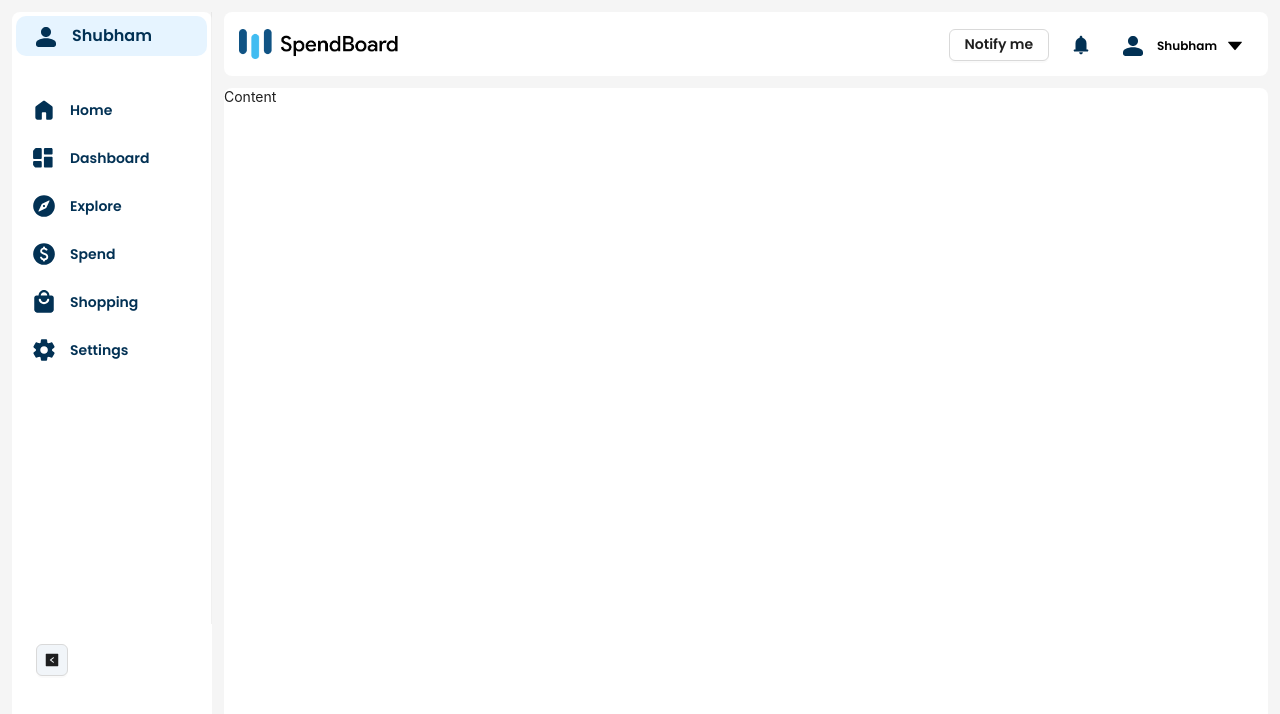
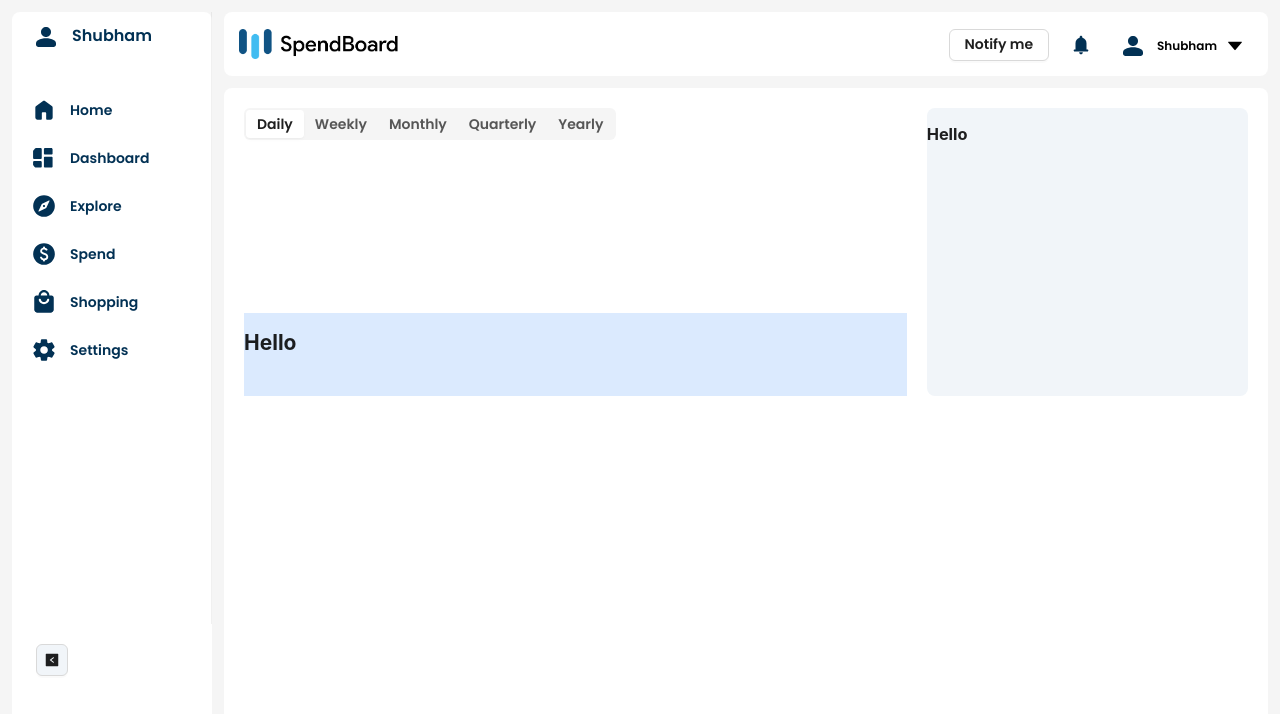
Before and after one commit to shubshinde1/spendboard, a React (Create React App) app: page /Explore in a window 1280 px wide. Shown: the top 714 px of the page. Built offline with nearby package versions, Linux system fonts and the light colour scheme.

Commit message:
router added

```diff
--- a/package.json
+++ b/package.json
@@ -3,14 +3,18 @@
   "version": "0.1.0",
   "private": true,
   "dependencies": {
+    "@antv/g2plot": "^2.4.31",
     "@testing-library/jest-dom": "^5.17.0",
     "@testing-library/react": "^13.4.0",
     "@testing-library/user-event": "^13.5.0",
     "antd": "^5.9.4",
     "autoprefixer": "^10.4.16",
+    "chart.js": "^4.4.0",
     "postcss": "^8.4.31",
     "react": "^18.2.0",
+    "react-chartjs-2": "^5.2.0",
     "react-dom": "^18.2.0",
+    "react-router-dom": "^6.16.0",
     "react-scripts": "^5.0.1",
     "tailwindcss": "^3.3.3",
     "web-vitals": "^2.1.4"
--- a/src/App.js
+++ b/src/App.js
@@ -1,15 +1,16 @@
-import { useState, useEffect } from 'react';
 import React from 'react';
 import './App.css';
-import { Avatar, Layout, Space, Menu } from 'antd';
+import { useState, useEffect } from 'react';
+import { Avatar, Layout, Space, Menu, } from 'antd';
 import {
-  SettingFilled,
   CaretDownFilled,
-  UserOutlined,
   RightSquareFilled,
   LeftSquareFilled
 } from '@ant-design/icons';
-import { notification, Dropdown, Typography, Button, Badge } from 'antd';
+import { notification, Dropdown, Typography, Button, Segmented, } from 'antd';
+import { useNavigate } from 'react-router-dom';
+// import items from 'antd/es/list/Item';
+
 
 const { Header, Sider, Content } = Layout;
 
@@ -39,7 +40,11 @@ const items = [
 
 
 
+
+
+
 function App() {
+
   const [collapsed, setCollapsed] = useState(window.innerWidth < 640 ? 1 : 0);
 
   useEffect(() => {
@@ -53,6 +58,7 @@ function App() {
     };
   }, []);
 
+
   return (
     <div className="App">
 
@@ -60,11 +66,15 @@ function App() {
         <Layout>
           <Sider trigger={null} collapsible collapsed={collapsed} style={{ background: "white", }} className="h-[90vh] hover:shadow-xl duration-300 m-3 rounded-lg md:w-[100%]">
             <Menu className='flex flex-col justify-start w-auto bg-transparent h-[85%]'
+              onClick={(items) => {
+                const navigate = useNavigate;
+                navigate(items.key);
+              }}
               mode="inline"
               defaultSelectedKeys={['1']}
               items={[
                 {
-                  key: '1',
+                  key: '/',
                   icon: <Avatar src="./person.svg" style={{ color: 'white', marginLeft: '-10px', marginTop: '2px', }} className='h-8 w-8 justify-center flex items-center ' />,
                   label: <h4 className='my-auto popsemi text-base text-[#023154]'>Shubham</h4>,
                   style: {
@@ -72,7 +82,7 @@ function App() {
                   }
                 },
                 {
-                  key: '2',
+                  key: '/home',
                   icon: <Avatar src="./home.svg" style={{ margin: '5px -10px', }} className='h-7 w-7' />,
                   label: <h4 className='my-auto ml-3 popsemi text-sm text-[#023154]'>Home</h4>,
                   className: "flex mt-",
@@ -82,7 +92,7 @@ function App() {
                   }
                 },
                 {
-                  key: '3',
+                  key: '/dashboard',
                   icon: <Avatar src="./dashboard4.svg" style={{ margin: '5px -10px', }} className='h-7 w-7' />,
                   label: <h4 className='my-auto ml-3 popsemi text-sm text-[#023154]'>Dashboard</h4>,
                   style: {
@@ -91,7 +101,7 @@ function App() {
                   }
                 },
                 {
-                  key: '4',
+                  key: '/explore',
                   icon: <Avatar src="./explore.svg" style={{ margin: '5px -10px', }} className='h-7 w-7' />,
                   label: <h4 className='my-auto ml-3 popsemi text-sm text-[#023154]'>Explore</h4>,
                   style: {
@@ -155,7 +165,7 @@ function App() {
                 </Space>
 
                 {/* <Badge size="small" count={5}> */}
-                  <Avatar src="./notifications.svg" icon='' className=' m-auto hover:bg-slate-100 rounded-full p-2 w-10 h-10' />
+                <Avatar src="./notifications.svg" icon='' className=' m-auto hover:bg-slate-100 rounded-full p-2 w-10 h-10' />
                 {/* </Badge> */}
 
                 <Dropdown className='flex w-auto bg-slate-100 hover:bg-slate-200 duration-1000 py-1 rounded-full'
@@ -180,7 +190,36 @@ function App() {
 
             </Header>
 
-            <Content className='bg-white border-gray-700 rounded-lg  md:mr-0'>Content</Content>
+            <Content className='bg-white border-gray-700 rounded-lg  md:mr-0'>
+              <div className='grid grid-cols-9 gap-5 m-5'>
+                <div className='col-span-9 md:col-span-6 gap-5 bg-red-00 grid grid-rows-6'>
+                  <div className='row-span-4 bg-blue-40'>
+                    <Space direction=''>
+                      <Segmented options={['Daily', 'Weekly', 'Monthly', 'Quarterly', 'Yearly']} className='popsemi' />
+                    </Space>
+
+
+
+                    <div>
+                      <canvas id="myChart"></canvas>
+                    </div>
+
+                    <script src="https://cdn.jsdelivr.net/npm/chart.js"></script>
+
+                    <script src='./chart.js'></script>
+
+
+
+                  </div>
+                  <div className='row-span-2 bg-blue-100'><h2>Hello</h2></div>
+
+                </div>
+                <div className='col-span-9 md:col-span-3 bg-slate-100 rounded-lg'>
+                  <h3>Hello</h3>
+
+                </div>
+              </div>
+            </Content>
           </Layout>
 
           {/* <Sider style={{ background: "white", border: "1px" }} className="bg-white border-gray-700 h-[90vh] hidden md:flex m-3 rounded-lg w-28 md:w-auto">
--- /dev/null
+++ b/src/AppRoutes/index.js
@@ -0,0 +1,17 @@
+import { BrowserRouter, Route, Routes } from "react-router-dom";
+import Dashboard from '../Tabs/Dashboard/Dashboard.js';
+import Home from "../Tabs/Home/Home.js";
+import Explore from "../Tabs/Explore/Explore.js";
+
+function AppRoutes() {
+    return (
+        <BrowserRouter>
+            <Routes>
+                <Route path="/Home" element={<Home />}></Route>
+                <Route path="/Dashboard" element={<Dashboard />}></Route>
+                <Route path="/Explore" element={<Explore />}></Route>
+            </Routes>
+        </BrowserRouter>
+    )
+}
+export default AppRoutes;
--- /dev/null
+++ b/src/Tabs/Dashboard/Dashboard.js
@@ -0,0 +1,7 @@
+import './App.css';
+
+
+function Dashboard() {
+    return <div>Dashboard</div>
+}
+export default Dashboard;
--- /dev/null
+++ b/src/Tabs/Explore/Explore.js
@@ -0,0 +1,6 @@
+import './App.css';
+
+function Explore() {
+    return <div>Explore</div>
+}
+export default Explore;
--- /dev/null
+++ b/src/Tabs/Home/Home.js
@@ -0,0 +1,7 @@
+import './App.css';
+
+
+function Home() {
+    return <div>Home</div>
+}
+export default Home;
--- a/src/index.js
+++ b/src/index.js
@@ -3,11 +3,14 @@ import ReactDOM from 'react-dom/client';
 import './index.css';
 import App from './App';
 import reportWebVitals from './reportWebVitals';
+import { BrowserRouter } from 'react-router-dom';
 
 const root = ReactDOM.createRoot(document.getElementById('root'));
 root.render(
   <React.StrictMode>
-    <App />
+    <BrowserRouter>
+      <App />
+    </BrowserRouter>
   </React.StrictMode>
 );
 
```
Also changed, not shown: public/chart.js (added, +21 -0 lines), 1 other file (tests, documents, lock files or other folders).
